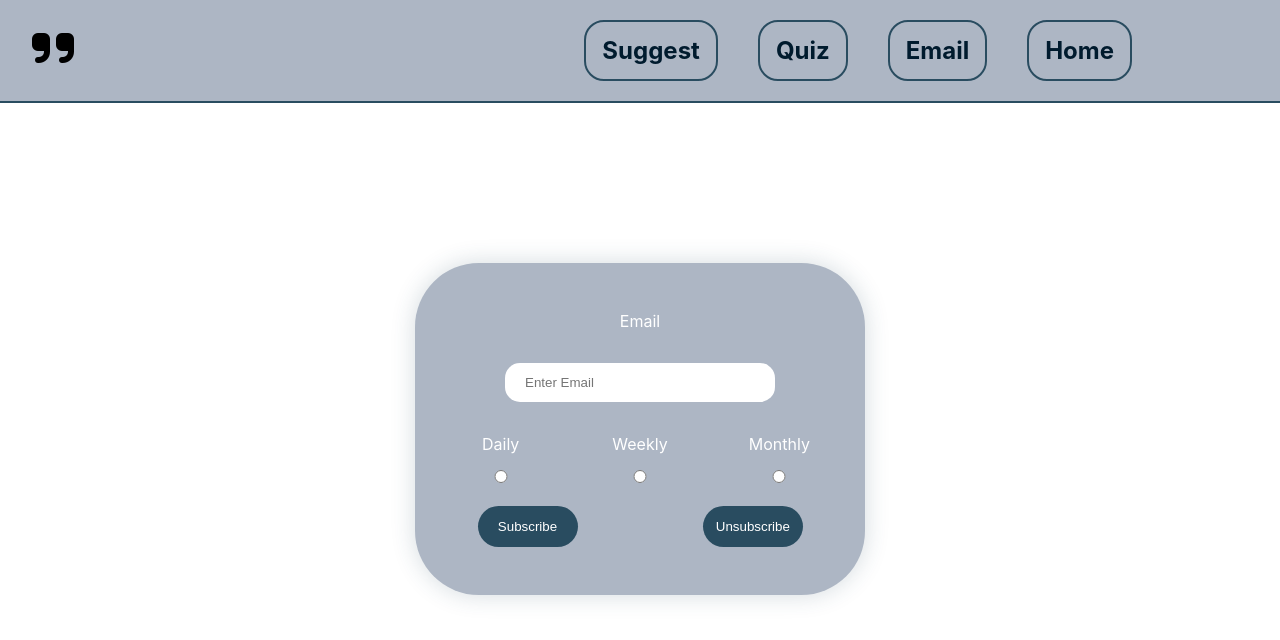
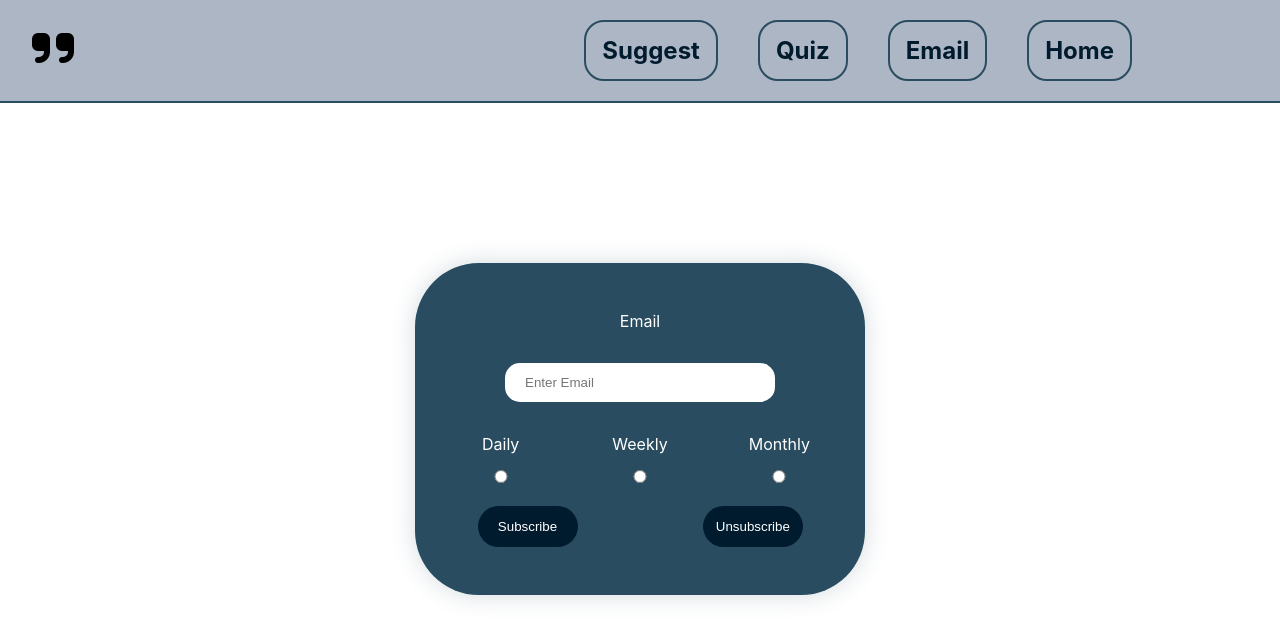
Before and after one commit to abhriguvansh/intelliquote, a React (Create React App) app in the folder intelliquote/: page /email in a window 1280 px wide. Shown: the top 640 px of the page. Built offline with nearby package versions, Linux system fonts and the light colour scheme.

Commit message:
styled email page

```diff
--- a/intelliquote/src/Components/EmailPage/EmailPage.css
+++ b/intelliquote/src/Components/EmailPage/EmailPage.css
@@ -6,7 +6,7 @@
   margin-top: 10rem;
   padding-top: 1em;
   padding-bottom: 2em;
-  background: #adb6c4;
+  background: #294c60;
   border-radius: 4em;
   z-index: 0;
   -webkit-box-shadow: 0 0 25px rgba(41, 76, 96, 0.2);
@@ -40,7 +40,7 @@
 }
 
 .submit {
-  background-color: #294c60;
+  background-color: #001b2e;
   display: inline-block;
   color: white;
   margin-top: 3em;
--- a/intelliquote/src/Components/EmailPage/EmailPage.scss
+++ b/intelliquote/src/Components/EmailPage/EmailPage.scss
@@ -9,7 +9,7 @@ $primary-color: #001b2e;
   margin-top: 10rem;
   padding-top: 1em;
   padding-bottom: 2em;
-  background: $secondary-color;
+  background: $tertiary-color;
   border-radius: 4em;
   z-index: 0;
   box-shadow: 0 0 25px rgba($color: $tertiary-color, $alpha: 0.2);
@@ -40,7 +40,7 @@ $primary-color: #001b2e;
 }
 
 .submit {
-  background-color: $tertiary-color;
+  background-color: $primary-color;
   display: inline-block;
   color: white;
   margin-top: 3em;
```
Also changed, not shown: 1 other file (tests, documents, lock files or other folders).
